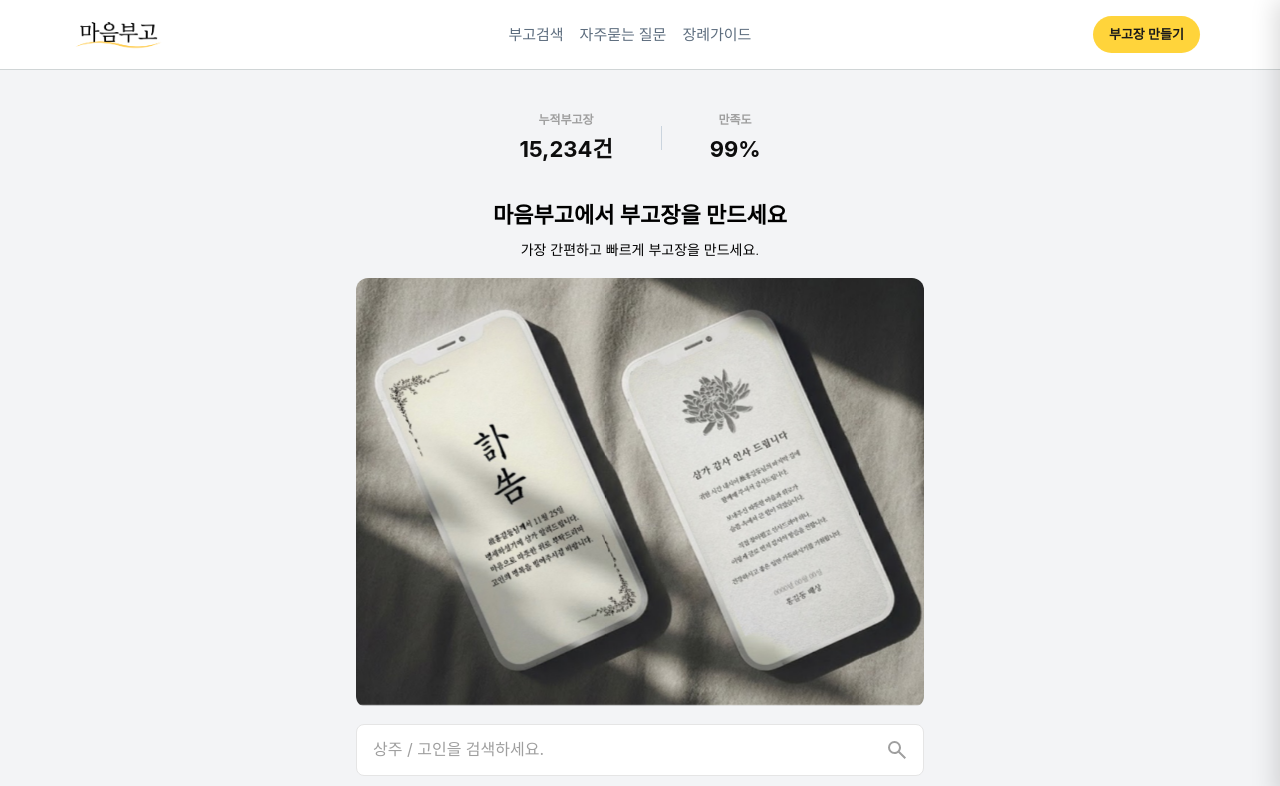
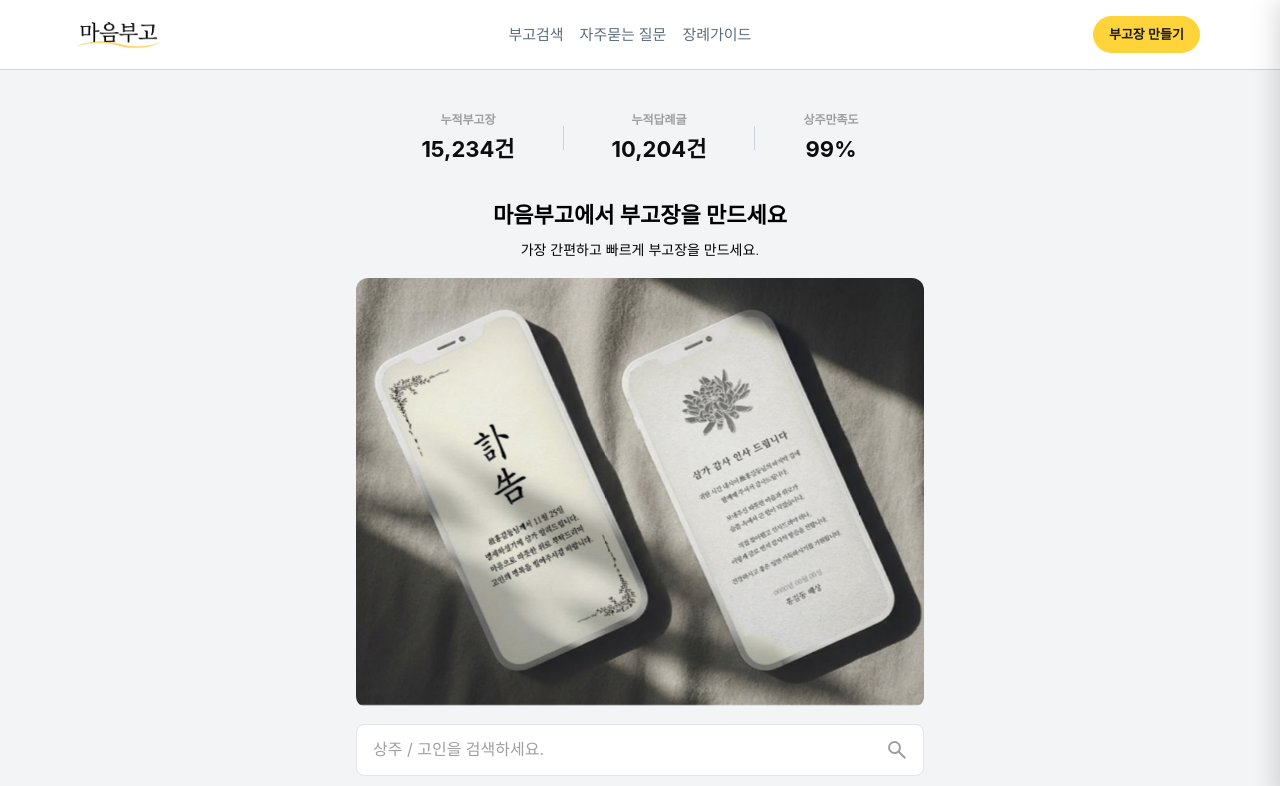
Before and after one commit to seunghun2/dodambugo, a Next.js app: page / in a window 1280 px wide. Shown: the top 786 px of the page. Built offline with nearby package versions, Linux system fonts and the light colour scheme; a web font is replaced by a local one.

Commit message:
feat: 메인 통계 섹션 확장
- 누적부고장, 누적답례글, 상주만족도 3개 표시
- 답례글 하루 +3건 자동 증가 (기준: 10,204건)

```diff
--- a/app/page.tsx
+++ b/app/page.tsx
@@ -53,6 +53,17 @@ export default function HomePage() {
     return baseCount + Math.max(0, daysPassed) * dailyIncrease;
   };
   const [bugoCount] = useState(calculateBugoCount());
+
+  // 누적 답례글 수 계산 (기준일: 2026-01-27, 기준값: 10204, 하루 +3건)
+  const calculateThanksCount = () => {
+    const baseDate = new Date('2026-01-27');
+    const baseCount = 10204;
+    const dailyIncrease = 3;
+    const today = new Date();
+    const daysPassed = Math.floor((today.getTime() - baseDate.getTime()) / (1000 * 60 * 60 * 24));
+    return baseCount + Math.max(0, daysPassed) * dailyIncrease;
+  };
+  const [thanksCount] = useState(calculateThanksCount());
 
   const toggleFaq = (index: number) => {
     setOpenFaqs(prev => {
@@ -358,8 +369,13 @@ export default function HomePage() {
           </div>
           <div className="xd-stat-divider"></div>
           <div className="xd-stat-item">
-            <span className="xd-stat-label">만족도</span>
-            <span className="xd-stat-value" data-count="99" data-suffix="%">0</span>
+            <span className="xd-stat-label">누적답례글</span>
+            <span className="xd-stat-value" data-count={thanksCount} data-suffix="건">0</span>
+          </div>
+          <div className="xd-stat-divider"></div>
+          <div className="xd-stat-item">
+            <span className="xd-stat-label">상주만족도</span>
+            <span className="xd-stat-value" data-count={99} data-suffix="%">0</span>
           </div>
         </div>
 
```
